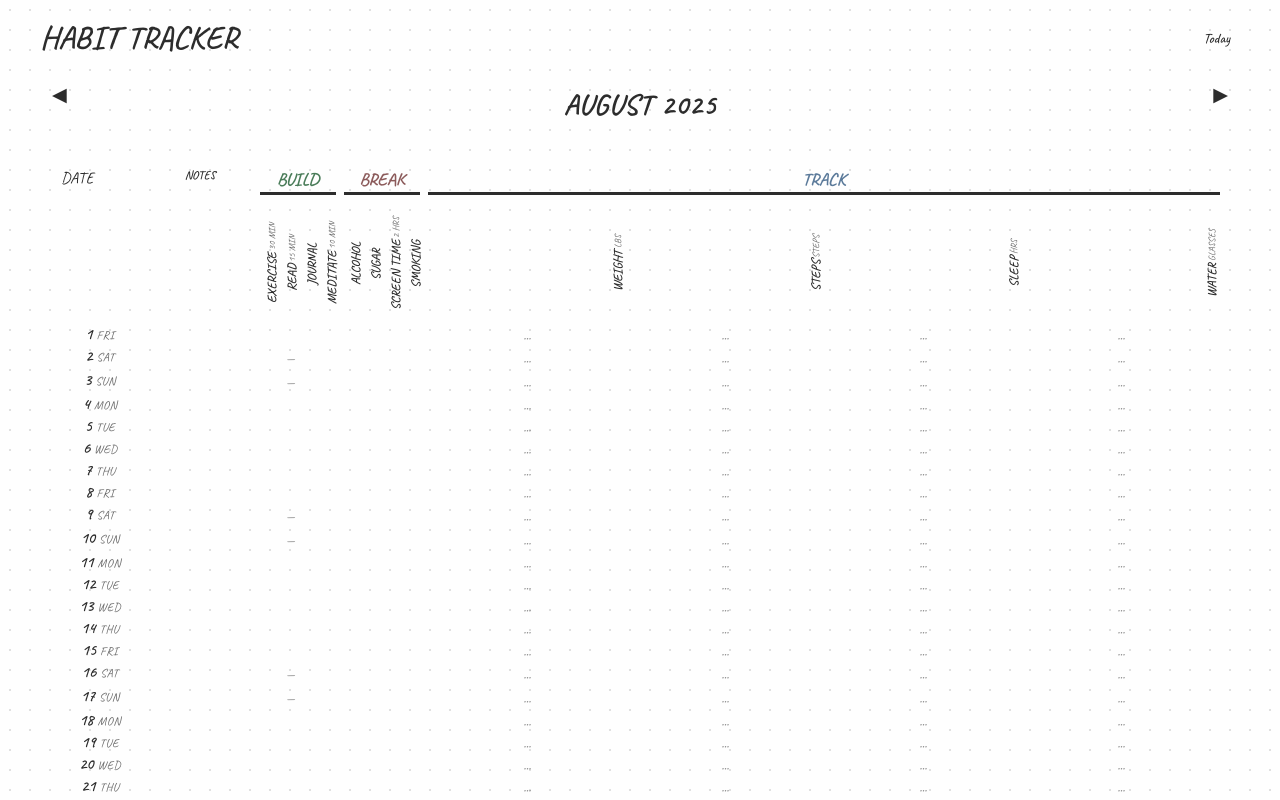
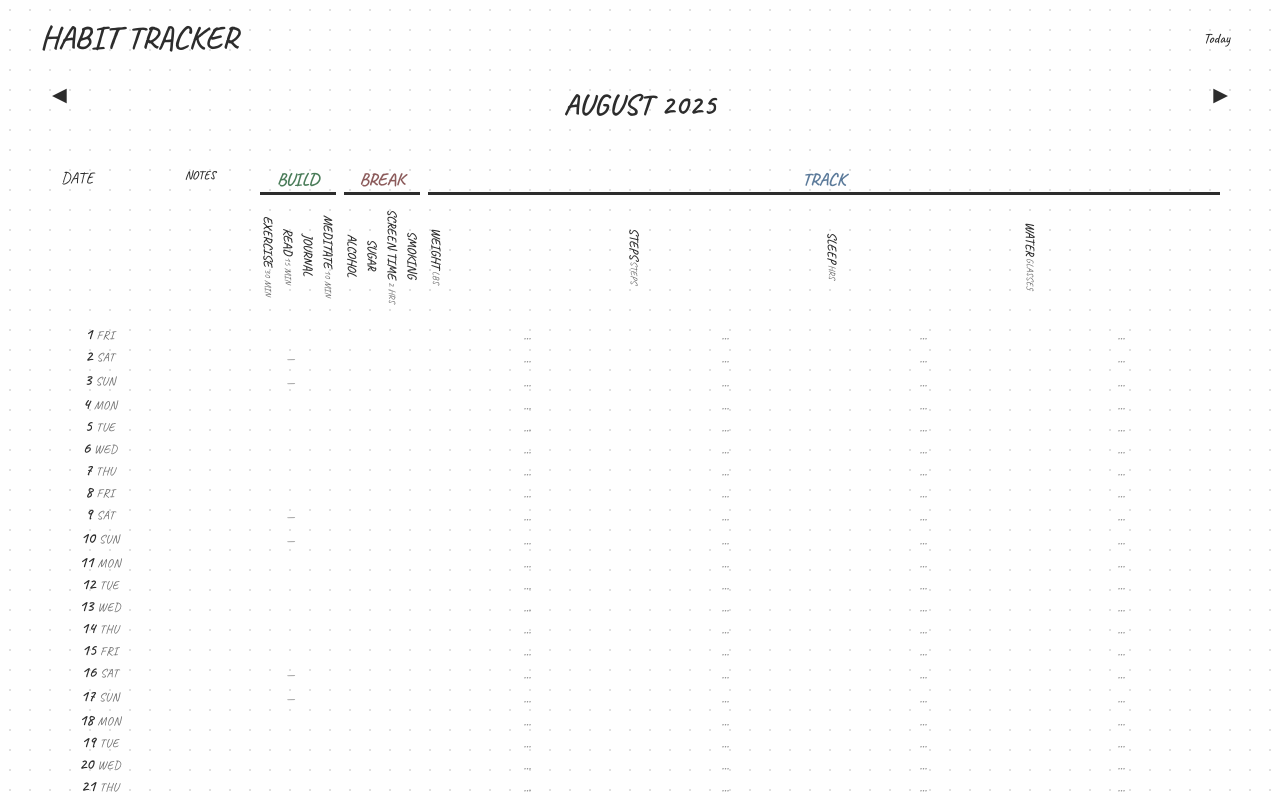
Before and after one commit to thanson00/HabitTracker, a React (Vite) app: page / in a window 1280 px wide. Shown: the top 800 px of the page. Built offline with nearby package versions, Linux system fonts and the light colour scheme.

Commit message:
fix: remove rotation transform to fix habit header alignment

```diff
--- a/src/index.css
+++ b/src/index.css
@@ -241,7 +241,6 @@ button:focus-visible {
   padding: 1px;
   writing-mode: vertical-rl;
   text-orientation: mixed;
-  transform: rotate(180deg);
   height: 120px;
   display: flex;
   align-items: flex-end;
```
